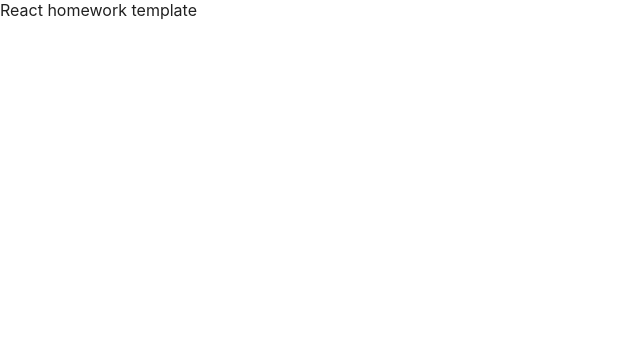
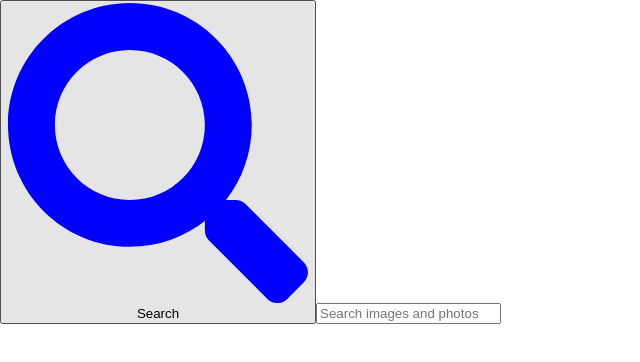
Before and after one commit to Ptz81/goit-react-hw-03-image-finder, a React (Create React App) app: page / in a window 1280 px wide. Shown: the top 362 px of the page, without its empty margins (0-640 px from the left). Built offline with nearby package versions, Linux system fonts and the light colour scheme.

Commit message:
added searchbar and api

```diff
--- a/package.json
+++ b/package.json
@@ -7,9 +7,12 @@
     "@testing-library/jest-dom": "^5.16.3",
     "@testing-library/react": "^12.1.4",
     "@testing-library/user-event": "^13.5.0",
+    "axios": "^1.4.0",
+    "notiflix": "^3.2.6",
     "react": "^18.1.0",
     "react-content-loader": "^6.2.1",
     "react-dom": "^18.1.0",
+    "react-icons": "^4.8.0",
     "react-scripts": "5.0.1",
     "web-vitals": "^2.1.3"
   },
--- /dev/null
+++ b/src/Source/Api.js
@@ -0,0 +1,20 @@
+import axios from 'axios';
+
+axios.defaults.baseURL = 'https://pixabay.com/api/';
+export const fetchPhotos = async (query, page) => {
+  try {
+    const searchParams = new URLSearchParams({
+      key: '12470042-156b4534868fdb2d637b9b4f4',
+      query: { query },
+      image_type: 'photo',
+      orientation: 'horizontal',
+      safesearch: 'true',
+      per_page: 12,
+      page,
+    });
+  const response = await axios.get(`?${searchParams}`);
+    return response.data;
+  } catch (error) {
+    console.log(`${error.name}: ${error.message}`);
+  }
+};
--- a/src/components/App.jsx
+++ b/src/components/App.jsx
@@ -1,13 +1,33 @@
-import React from "react";
-import Loader from "./Loader";
-import { Button } from "./Button";
-import { ImageGallery } from "./ImageGallery";
+import React, { Component } from "react";
+import { Searchbar } from "./Searchbar";
+// import { fetchPhotos } from 'Source/Api';
+// import Loader from "./Loader";
+// import { Button } from "./Button";
+// import { ImageGallery } from "./ImageGallery";
 
 
-export const App = () => {
-  return (
-    <div>
-      React homework template
+export class App extends Component{
+
+  state = {
+    name: ''
+  }
+
+
+
+  handleFormSubmit = searchQuery => {
+    if(searchQuery !== this.state.name){
+  this.setState({ name: searchQuery, status: "pending", page: 1 });
+    }
+  };
+
+
+  render() {
+    return (
+      <div>
+        <Searchbar onSubmit={this.handleFormSubmit} />
+
     </div>
   );
+  }
+
 };
--- a/src/components/ImageGallery.jsx
+++ b/src/components/ImageGallery.jsx
@@ -2,10 +2,11 @@ import css from './ImageGallery.module.css'
 import PropTypes from 'prop-types'
 import { ImageGalleryItem } from './ImageGalleryItem';
 
-export const ImageGallery = ({ images, handleOpenModal }) => {
+
+export const ImageGallery = ({ apiData, handleOpenModal }) => {
   return (
     <ul className={css.ImageGallery}>
-  {images.map(({id, tag, webformatURL, largeImageURL}) => {
+  {apiData.map(({id, tag, webformatURL, largeImageURL}) => {
     return (
       <ImageGalleryItem
         key={id}
--- a/src/components/Searchbar.jsx
+++ b/src/components/Searchbar.jsx
@@ -0,0 +1,62 @@
+import { Component } from "react";
+import css from './ImageGallery.module.css'
+import Notiflix from 'notiflix';
+import { IconContext } from "react-icons";
+import { FaSearch } from 'react-icons/fa';
+
+export class Searchbar extends Component {
+  state = {
+    query: '',
+  }
+
+  handleInput(e) {
+      this.setState({ query: e.currentTarget.value });
+  }
+
+  handleSubmit(e) {
+    e.preventDefault();
+    if (this.state.query.trim() === '') {
+      return Notiflix.Notify.failure(
+      'Please, enter your request.'
+    );
+    }
+    this.props.onSubmit(this.state.query.trim().toLowerCase());
+    this.reset();
+  };
+
+  reset = () => {
+    this.setState({ query: ''});
+  };
+
+  render() {
+    return (
+      <header
+        className={css.searchbar} >
+        <form
+          className={css.form}
+          onSubmit={this.handleSubmit}>
+          <button
+            type="submit"
+            className={css.button}>
+             <IconContext.Provider value={{ color: 'blue', size: '1.2 em' }}>
+              <div>
+                <FaSearch />
+              </div>
+   </IconContext.Provider>
+      <span className={css.button_label}>Search</span>
+    </button>
+
+    <input
+      className={css.input}
+      type="text"
+      autocomplete="off"
+      autofocus
+      placeholder="Search images and photos"
+      onChange={this.handleInput}
+      value={this.state.query}
+    />
+  </form>
+</header>
+  )
+  }
+}
```
Also changed, not shown: 1 other file (tests, documents, lock files or other folders).
